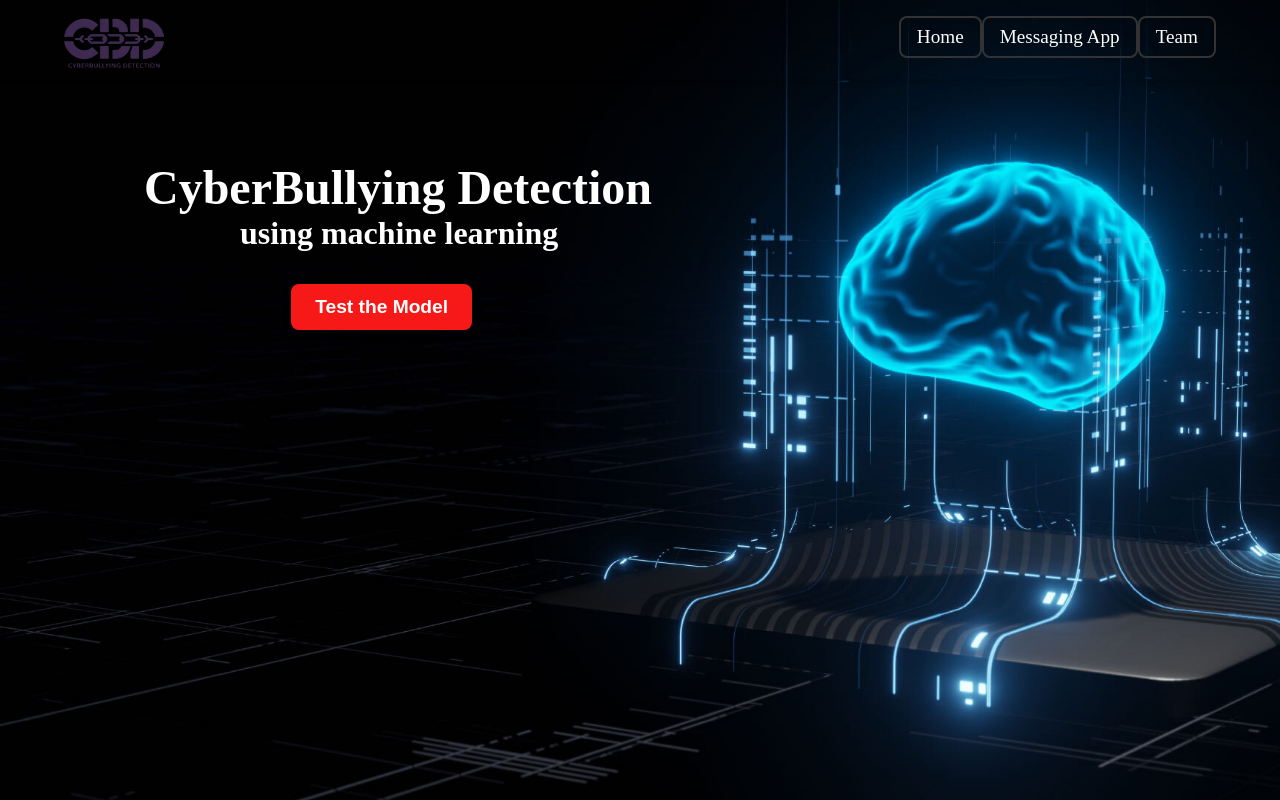
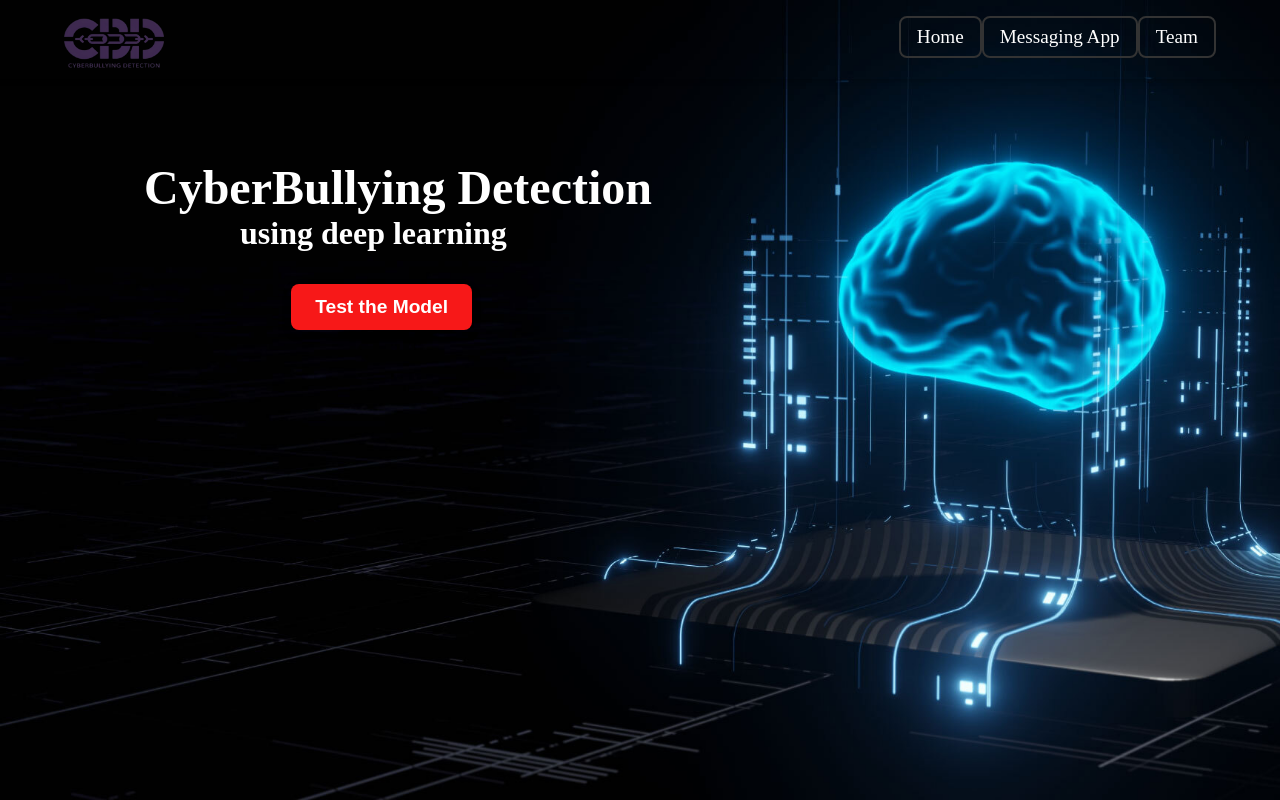
Before and after one commit to susavkarki12/cdd-front, a Next.js app: page / in a window 1280 px wide. Built offline with nearby package versions, Linux system fonts and the light colour scheme.

Commit message:
some changes

```diff
--- a/src/app/page.js
+++ b/src/app/page.js
@@ -21,7 +21,7 @@
 
         </div>
         <div className="topic__h2">
-          <h2>using machine learning</h2>
+          <h2>using deep learning</h2>
         </div>
         <div className="buttonContainer">
           <button onClick={homepage}>Test the Model</button>
```
